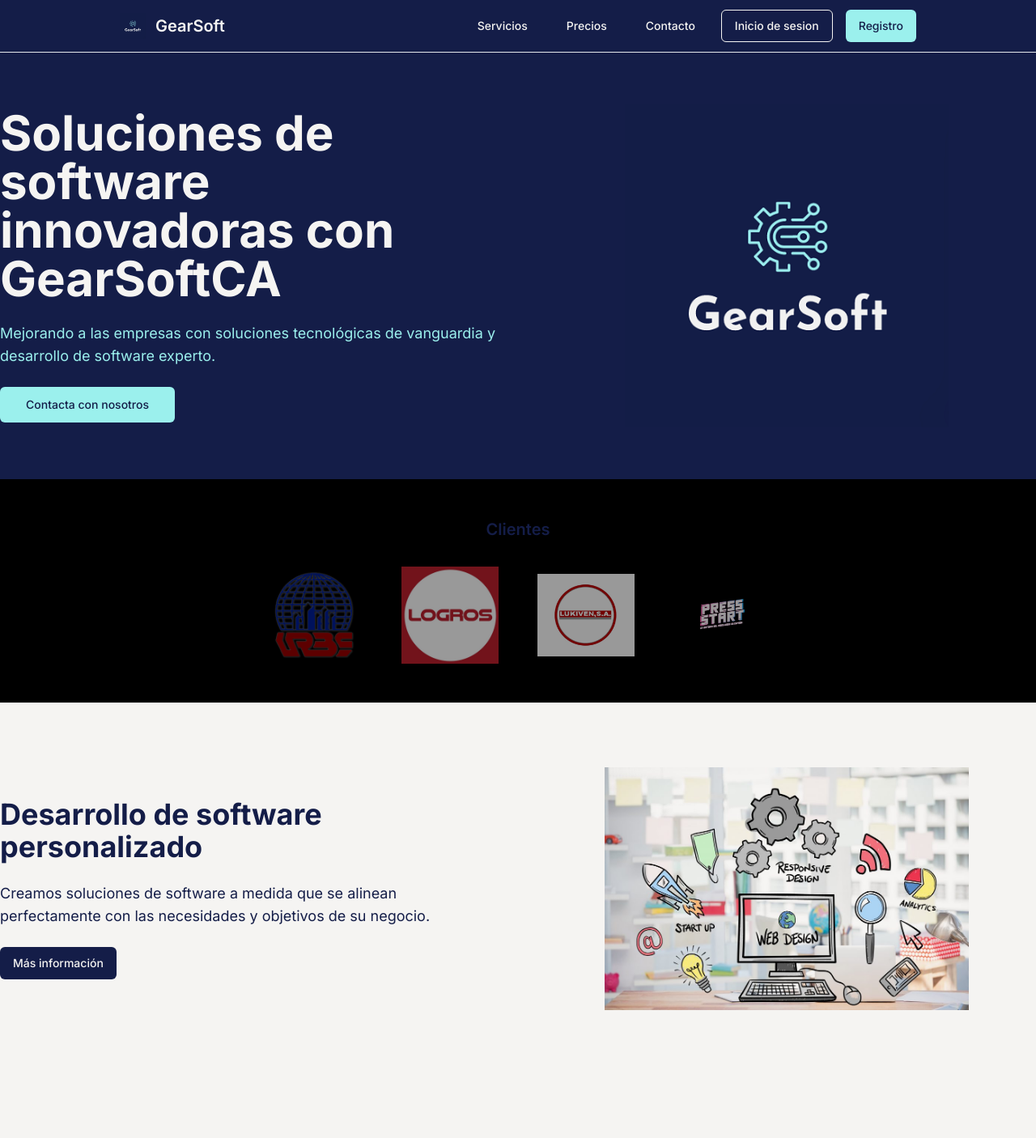
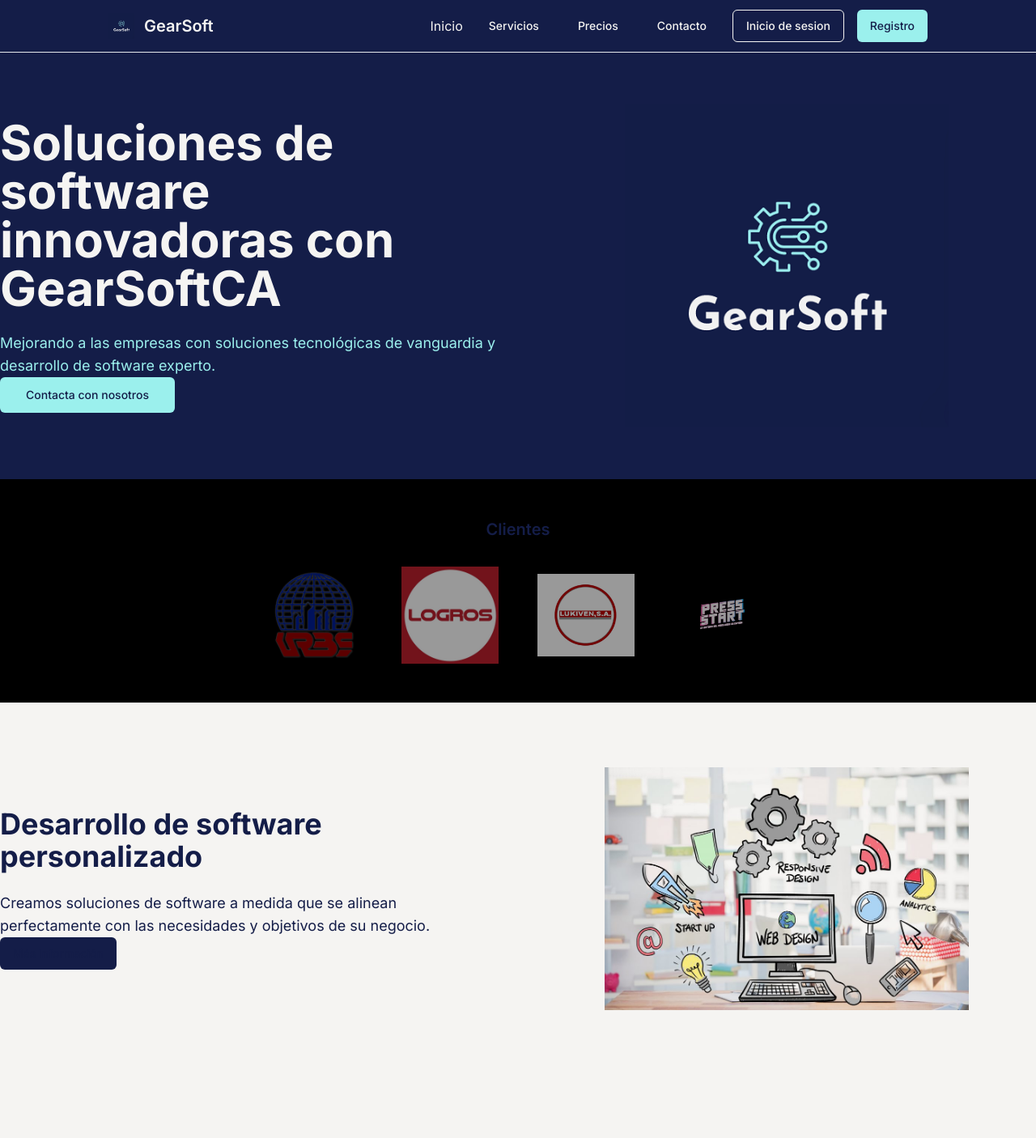
Before and after one commit to JavierAlburges/gearsoftca, a Next.js app: page / in a window 1280 px wide. Shown: the top 1406 px of the page at 81% size. Built offline with nearby package versions, Linux system fonts and the light colour scheme.

Commit message:
Se agregaron varios link y funcionalidades

```diff
--- a/app/components/feature-section.tsx
+++ b/app/components/feature-section.tsx
@@ -1,5 +1,6 @@
 import { Button } from "@/app/components/button"
 import Image from "next/image"
+import Link from "next/link"
 
 interface FeatureSectionProps {
   title: string
@@ -15,8 +16,10 @@ export function FeatureSection({ title, description, imageUrl, reverse }: Featur
         <div className={`grid lg:grid-cols-2 gap-12 items-center ${reverse ? 'lg:flex-row-reverse' : ''}`}>
           <div className="space-y-6">
             <h2 className="text-3xl lg:text-4xl font-bold text-[var(--color-dark-blue)]">{title}</h2>
-            <p className="text-lg text-[var(--color-dark-blue)]/80">{description}</p>
-            <Button className="bg-[var(--color-dark-blue)] hover:bg-[var(--color-dark-blue)]/90 text-[var(--color-white)]">Más información</Button>
+            <p className="text-lg text-[var(--color-dark-blue)]">{description}</p>
+            <Link href="https://api.whatsapp.com/send?phone=584127521730">
+              <Button className="bg-[var(--color-dark-blue)] hover:bg-[var(--color-dark-blue)]/90 text-[var(--)]">Más información</Button>
+            </Link>
           </div>
           <div className="relative h-[300px]">
             <Image
--- a/app/components/footer.tsx
+++ b/app/components/footer.tsx
@@ -12,12 +12,16 @@ export function Footer() {
             Transforme su negocio con nuestras soluciones innovadoras
           </p>
           <div className="flex flex-wrap justify-center gap-4">
+            <Link href="https://api.whatsapp.com/send?phone=584127521730">
               <Button variant="outline" className="text-[var(--color-dark-blue)] border-[var(--color-white)] bg-[var(--color-white)] hover:bg-[var(--color-white)]/90 hover:text-[var(--color-black)]">
                 Programe una demostración
               </Button>
+            </Link>
+            <Link href="mailto:gearsoftca@gmail.com">
               <Button className="bg-[var(--color-light-blue)] text-[var(--color-dark-blue)] hover:bg-[var(--color-light-blue)]/90">
                 Contacto
               </Button>
+            </Link>
           </div>
         </div>
       </div>
--- a/app/components/hero-section.tsx
+++ b/app/components/hero-section.tsx
@@ -1,5 +1,6 @@
 import { Button } from "@/app/components/button"
 import Image from "next/image"
+import Link from "next/link"
 
 export function HeroSection() {
   return (
@@ -13,9 +14,12 @@ export function HeroSection() {
             <p className="text-lg text-[var(--color-light-blue)]">
               Mejorando a las empresas con soluciones tecnológicas de vanguardia y desarrollo de software experto.
             </p>
-            <Button size="lg" className="bg-[var(--color-light-blue)] text-[var(--color-dark-blue)] hover:bg-[var(--color-light-blue)]/90">
-              Contacta con nosotros
-            </Button>
+            <Link href="mailto:gearsoftca@gmail.com">
+              <Button size="lg" className="bg-[var(--color-light-blue)] text-[var(--color-dark-blue)] hover:bg-[var(--color-light-blue)]/90">
+                Contacta con nosotros
+              </Button>
+            </Link>
+
           </div>
           <div className="relative h-[400px]">
             <Image
--- a/app/components/nav-bar.tsx
+++ b/app/components/nav-bar.tsx
@@ -23,11 +23,23 @@ export function NavBar() {
           <span className="font-semibold text-xl text-[var(--color-white)]">GearSoft</span>
         </Link>
         <div className="hidden md:flex items-center space-x-4">
-          <Button variant="ghost" className="text-[var(--color-white)] hover:text-[var(--color-light-blue)]">Servicios</Button>
-          <Button variant="ghost" className="text-[var(--color-white)] hover:text-[var(--color-light-blue)]">Precios</Button>
-          <Button variant="ghost" className="text-[var(--color-white)] hover:text-[var(--color-light-blue)]">Contacto</Button>
-          <Button variant="outline" className="text-[var(--color-white)] border-[var(--color-white)] hover:bg-[var(--color-white)] hover:text-[var(--color-dark-blue)]">Inicio de sesion</Button>
-          <Button className="bg-[var(--color-light-blue)] text-[var(--color-dark-blue)] hover:bg-[var(--color-light-blue)]/90">Registro</Button>
+          <Link href="/" className="text-[var(--color-white)] hover:text-[var(--color-light-blue)]">Inicio</Link>
+          <Link href="/#servicios">
+            <Button variant="ghost" className="text-[var(--color-white)] hover:text-[var(--color-light-blue)]">Servicios</Button>
+          </Link>
+          <Link href="/#precios">
+            <Button variant="ghost" className="text-[var(--color-white)] hover:text-[var(--color-light-blue)]">Precios</Button>
+          </Link>
+          <Link href="mailto:gearsoftca@gmail.com">
+            <Button variant="ghost" className="text-[var(--color-white)] hover:text-[var(--color-light-blue)]">Contacto</Button>
+          </Link>
+          <Link href="/">
+            <Button variant="outline" className="text-[var(--color-white)] border-[var(--color-white)] hover:bg-[var(--color-white)] hover:text-[var(--color-dark-blue)]">Inicio de sesion</Button>
+          </Link>
+          <Link href="/">
+            <Button className="text-[var(--color-dark-blue)] bg-[var(--color-light-blue)] hover:bg-[var(--color-black)] hover:text-[var(--color-white)]">Registro</Button>
+          </Link>
+
         </div>
         <div className="md:hidden">
           <Button variant="ghost" onClick={() => setIsMenuOpen(!isMenuOpen)}>
--- a/app/components/pricing-section.tsx
+++ b/app/components/pricing-section.tsx
@@ -1,5 +1,6 @@
 import { Button } from "@/app/components/button"
 import { Check } from 'lucide-react'
+import Link from "next/link"
 
 const plans = [
   {
@@ -62,7 +63,10 @@ export function PricingSection() {
                   </li>
                 ))}
               </ul>
-              <Button className="w-full bg-[var(--color-black)] hover:bg-[var(--color-black)]/90 text-[var(--color-white)]">Comencemos</Button>
+              <Link href="https://api.whatsapp.com/send?phone=584127521730">
+                <Button className="w-full bg-[var(--color-black)] hover:bg-[var(--color-black)]/90 text-[var(--color-white)]">Comencemos</Button>
+              </Link>
+
             </div>
           ))}
         </div>
--- a/app/page.tsx
+++ b/app/page.tsx
@@ -14,6 +14,7 @@ export default function Home() {
       <main>
         <HeroSection />
         <SponsorsSection />
+        <section id="servicios">
           <FeatureSection
             title="Desarrollo de software personalizado"
             description="Creamos soluciones de software a medida que se alinean perfectamente con las necesidades y objetivos de su negocio."
@@ -30,7 +31,11 @@ export default function Home() {
             description="Integre perfectamente nuestras soluciones con sus sistemas y flujos de trabajo empresariales existentes."
             imageUrl="/images/enterprise-integration.png"
           />
+
+        </section>
+        <section id="precios">
           <PricingSection />
+        </section>
         <TestimonialsSection />
       </main>
       <Footer />
```
Lines whose indentation alone changed are shown as unchanged.
